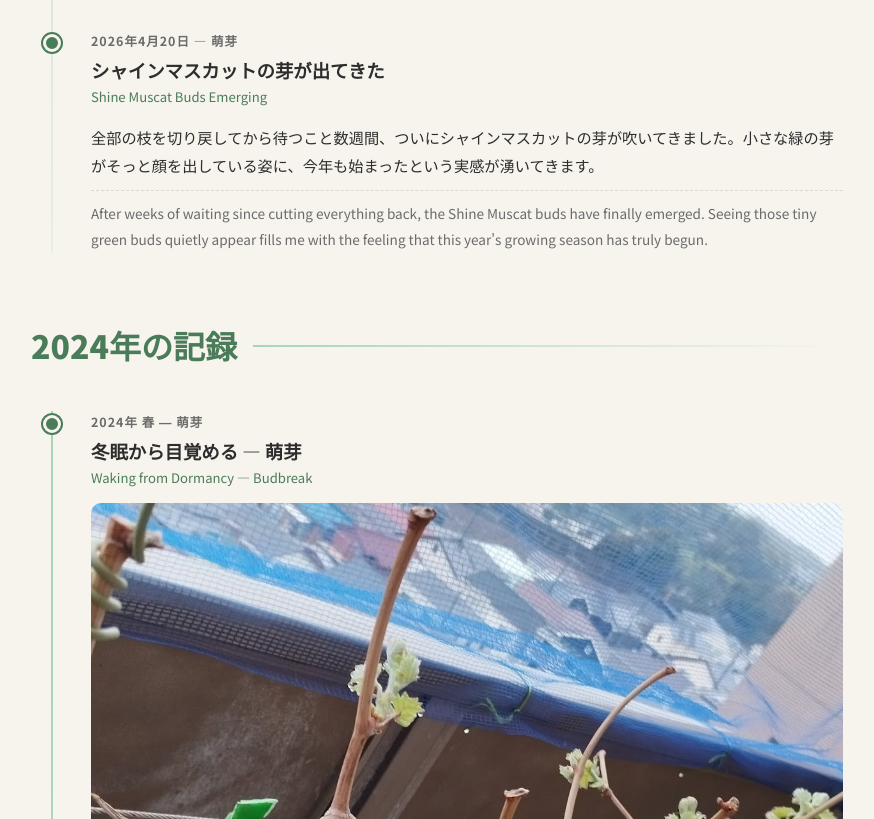
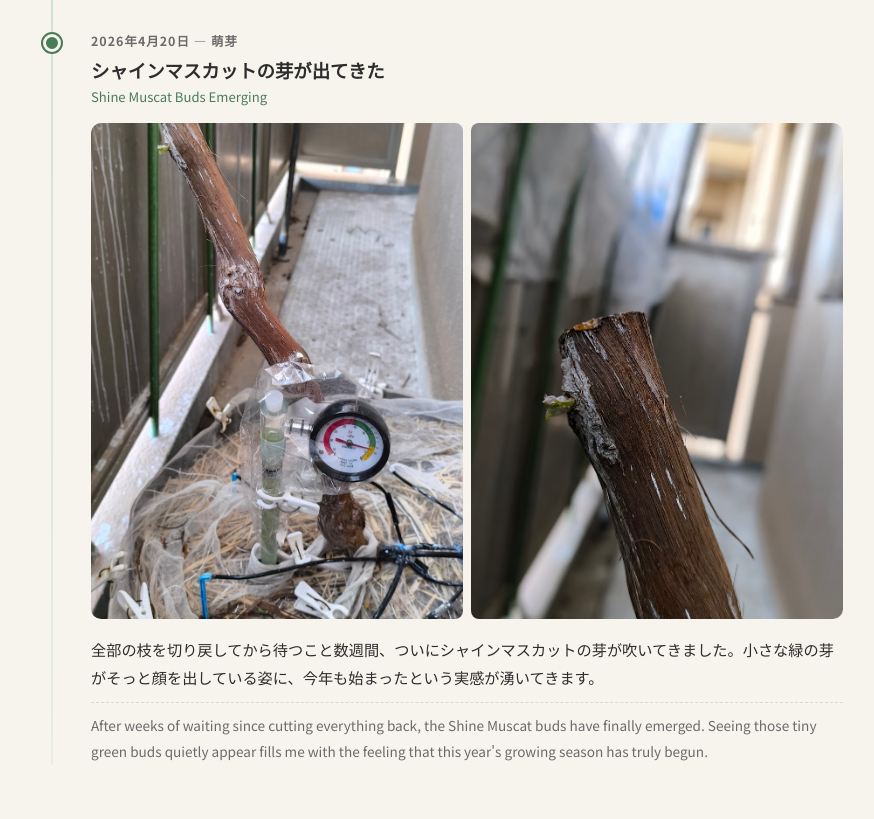
Before and after one commit to GravureOJT/GravureOJT.github.io, a plain HTML site: page garden.html in a window 1280 px wide. Shown: the part 2380-3199 px from the top of the page, without its empty margins (203-1077 px from the left). Drawn offline with Linux system fonts and the light colour scheme.

Commit message:
芽吹きエントリに写真2枚（遠景・拡大）を追加

```diff
--- a/garden.html
+++ b/garden.html
@@ -488,6 +488,10 @@ footer .footer-copy {
           シャインマスカットの芽が出てきた
           <span class="en">Shine Muscat Buds Emerging</span>
         </div>
+        <div class="photo-grid cols-2">
+          <img src="garden/grape21.jpg" alt="遠景">
+          <img src="garden/grape22.jpg" alt="芽のアップ">
+        </div>
         <div class="entry-text">
           <p>全部の枝を切り戻してから待つこと数週間、ついにシャインマスカットの芽が吹いてきました。小さな緑の芽がそっと顔を出している姿に、今年も始まったという実感が湧いてきます。</p>
           <p class="en">After weeks of waiting since cutting everything back, the Shine Muscat buds have finally emerged. Seeing those tiny green buds quietly appear fills me with the feeling that this year's growing season has truly begun.</p>
```
